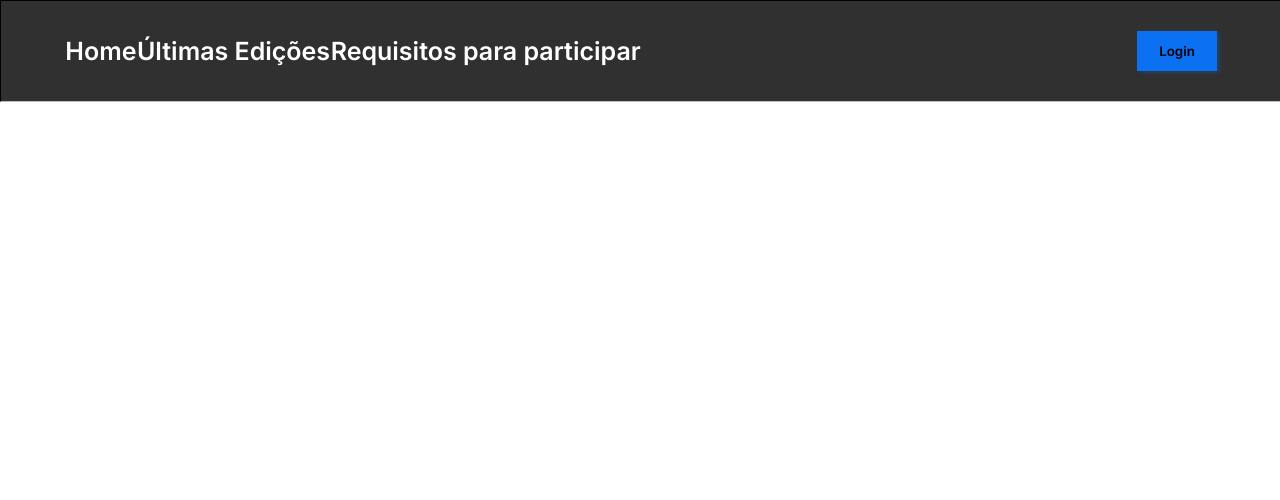
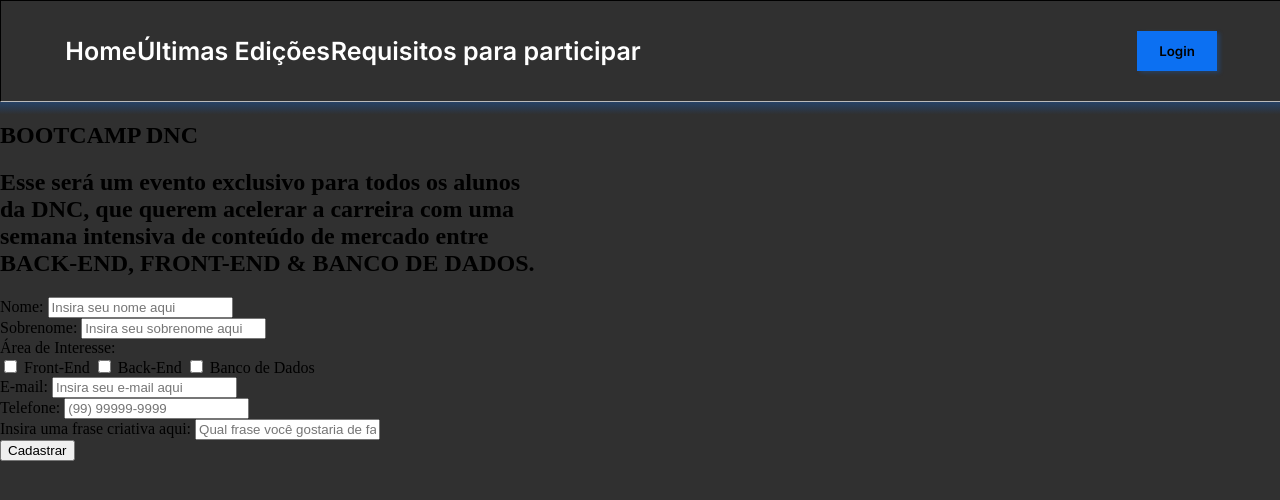
Before and after one commit to Elineison/projetoBootCampDnc, a plain HTML site: page index.html in a window 1280 px wide. Drawn offline with Linux system fonts and the light colour scheme.

Commit message:
Forms add

```diff
--- a/index.html
+++ b/index.html
@@ -15,5 +15,61 @@
         </div>
         <button>Login</button>
     </nav>
+
+    <section>
+        <header>
+            <h1>BOOTCAMP DNC</h1>
+            <h2>Esse será um evento exclusivo para todos os alunos<br>
+                da <b>DNC</b>, que querem <span class="invert">acelerar a carreira</span> com uma<br>
+                semana intensiva de conteúdo de mercado entre<br>
+                <span class="invert"></span>BACK-END, FRONT-END & BANCO DE DADOS.</h2>
+        </header>
+        <form>
+            <div class="form-group">
+                <label>Nome:</label>
+                <input type="text" placeholder="Insira seu nome aqui">
+             </div>
+
+            <div class="form-group">
+                <label>Sobrenome:</label>
+                 <input type="text" placeholder="Insira seu sobrenome aqui">
+             </div>
+
+             <div class="form-group">
+
+                <label>Área de Interesse:</label>
+
+                <div class="checkbox-itens">
+                    <input type="checkbox" value="front">
+                    <label>Front-End</label>
+
+                    <input type="checkbox" value="back">
+                    <label>Back-End</label>
+
+                    <input type="checkbox" value="bd">
+                    <label>Banco de Dados</label>
+
+                </div>
+            </div>
+
+            <div class="form-group">
+                <label>E-mail:</label>
+                <input type="email" placeholder="Insira seu e-mail aqui">
+             </div>
+
+             <div class="form-group">
+                <label>Telefone:</label>
+                <input type="number" placeholder="(99) 99999-9999">
+            </div>
+
+            <div class="form-group">
+            <label>Insira uma frase criativa aqui:</label>
+            <input type="text" placeholder="Qual frase você gostaria de falar? :)">
+            </div>
+
+            <input type="submit" value="Cadastrar">
+
+        </form>
+    </section>
 </body>
 </html>
--- a/style.css
+++ b/style.css
@@ -4,6 +4,8 @@
 body{
     margin: 0px;
     padding: 0px;
+    background: linear-gradient(180deg, rgba(12, 112, 242, 0.5) 19.91%, rgba(12, 112, 242, 0) 24.84%) #303030;
+    background-repeat: no-repeat;
 }
 
     #menu{
```
